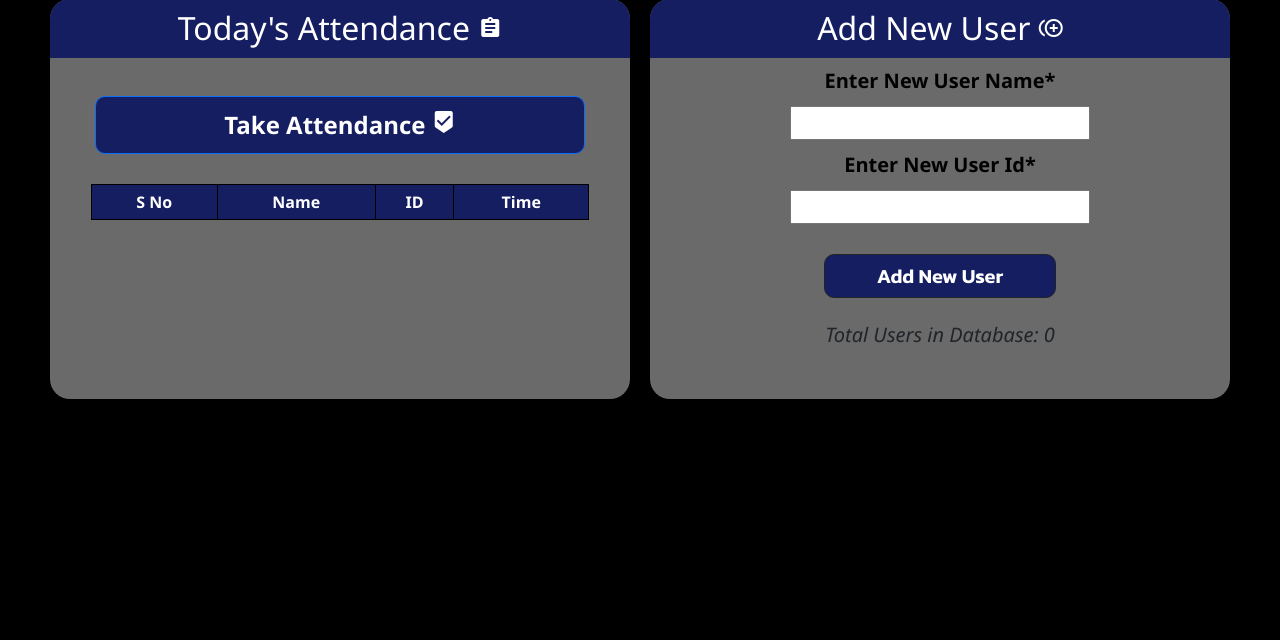
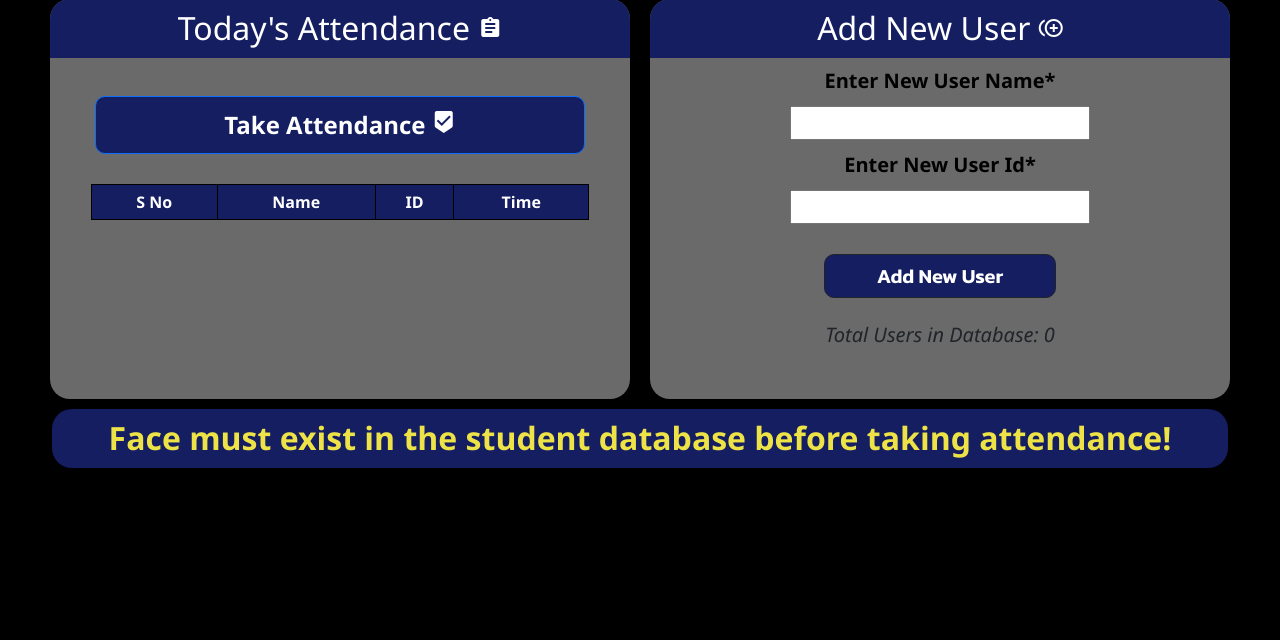
Before and after one commit to yash9904/Attendance-System, a Flask app: page / in a window 1280 px wide. Shown: the part 176-816 px from the top of the page. Run offline with Flask 3, Linux system fonts and the light colour scheme; some web fonts are replaced.

Commit message:
added warning

```diff
--- a/templates/home.html
+++ b/templates/home.html
@@ -131,6 +131,13 @@
             </form>
         </div>
 
+        <div>
+
+                <h2 style="border-radius: 20px 20px 20px 20px;background-color: #141E61;color: #eee346;padding: 10px;"><b>Face must exist in the student database before taking attendance!</b></h2>
+
+        </div>
+
+
     </div>
 
     <script type="text/javascript">
```
